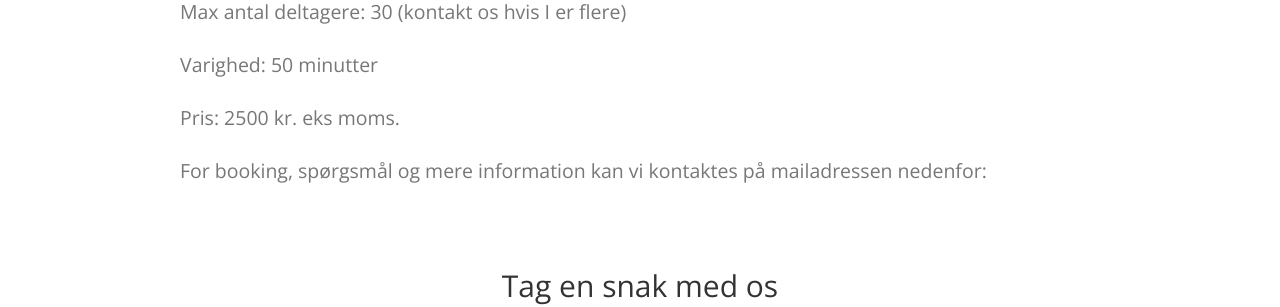
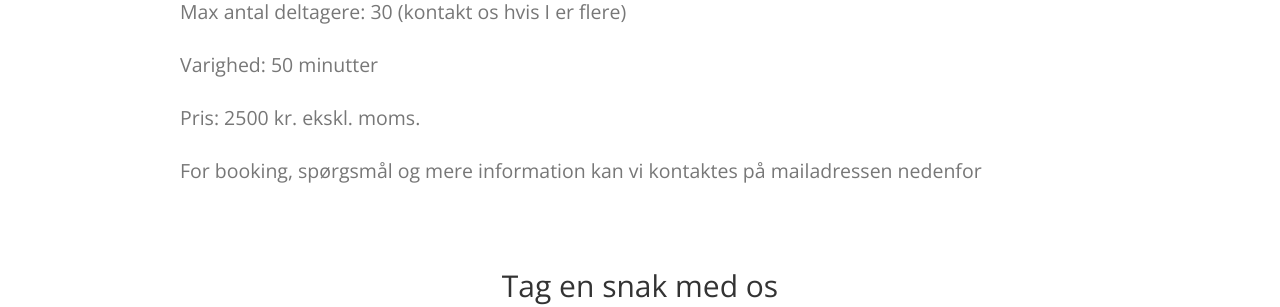
Before and after one commit to sociotek/sociotek.github.io, a Jekyll site: the page built from _posts/2017-10-22-smartphone.md, in a window 1280 px wide and 900 px high, scrolled down 574 px. Shown: the part 387-694 px from the top of the window. Built offline with Jekyll 4.4.1, drawn with Linux system fonts in a browser that asks for light colours.

Commit message:
Opdatering korrektur

```diff
--- a/_layouts/course.html
+++ b/_layouts/course.html
@@ -12,9 +12,9 @@ layout: page
      <h2><span class="small"> Max antal deltagere: {{page.seats}} (kontakt os hvis I er flere)</span></h2>
      <h2> <span class="small">Varighed: {{page.duration}}</span></h2>
 
-     <h2><span class="small">Pris: {{page.price}} kr. eks moms.</span></h2>
+     <h2><span class="small">Pris: {{page.price}} kr. ekskl. moms.</span></h2>
 
-     <h2><small>For booking, spørgsmål og mere information kan vi kontaktes på mailadressen nedenfor:</small></h2>
+     <h2><small>For booking, spørgsmål og mere information kan vi kontaktes på mailadressen nedenfor </small></h2>
     </div>
   </div>
 </section>
```
